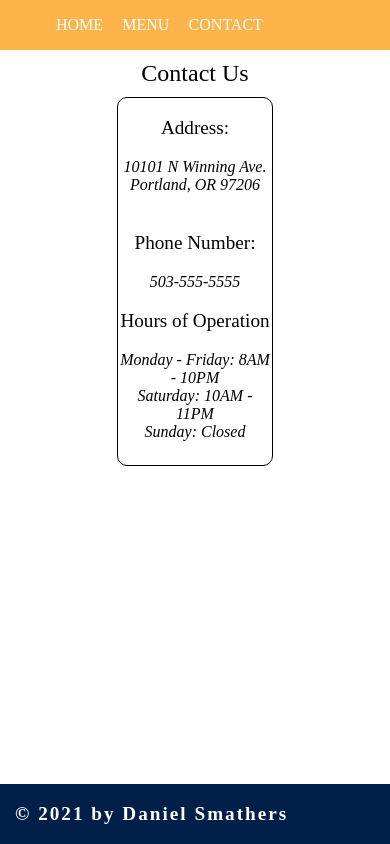
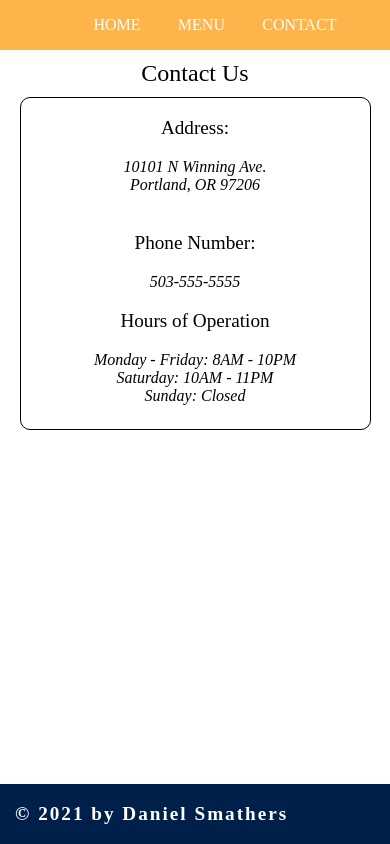
Before and after one commit to DSmathers/tOP_Restaurant, a React (Create React App) app: page /contact in a window 390 px wide. Built offline with nearby package versions, Linux system fonts and the light colour scheme; no server answers; the HTML template or start-up script is replaced by a standard one.

Commit message:
additional style rules for responsiveness, deleted random console.log

```diff
--- a/src/index.css
+++ b/src/index.css
@@ -52,24 +52,26 @@
 
 
 #navbar {
-  display: flex;
-  flex-direction: row;
   padding: 1rem;
+  width: 100%;
 }
 
 #main_page_nav  {
     text-align: center;
-    margin-right: 5rem;
+    margin-left: auto;
+    margin-right: auto;
     display: flex;
     flex-direction: row;
+    justify-content: space-evenly;
+    align-items: center;
     list-style: none;
     margin-top: auto;
     margin-bottom: auto;
+
 }
 
 .main_nav_link  {
     text-decoration: none;
-    margin-right: 1.2rem;
     text-transform: uppercase;
     color: white;
 }
@@ -137,20 +139,6 @@
     width: 60%;
     margin-left: auto;
     margin-right: auto;
-}
-
-@media only screen and (max-width: 600px)   {
-    #our-pizza  {
-        display: flex;
-        flex-direction: row;
-        flex-wrap: wrap;
-        padding-bottom: 10px;
-    }
-
-    #our-pizza-text {
-        width: 90%;
-
-    }
 }
 
 #our-pizza-text > .menu-box-link {
@@ -284,6 +272,7 @@
     padding-bottom: 1.5rem;
 }
 
+
 .contact-info-heads {
     font-style: normal;
     font-size: 1.2rem;
@@ -297,3 +286,21 @@
     letter-spacing: 2px;
     margin-left: 15px;
 }
+
+@media only screen and (max-width: 600px)   {
+    #our-pizza  {
+        display: flex;
+        flex-direction: row;
+        flex-wrap: wrap;
+        padding-bottom: 10px;
+    }
+
+    #our-pizza-text {
+        width: 90%;
+
+    }
+
+    #contact-info   {
+        width: 90%;
+    }
+}
--- a/src/pages/MenuPage.js
+++ b/src/pages/MenuPage.js
@@ -32,9 +32,6 @@ const MenuPage = () => {
     for(let key in saladMenu)    {
         salads.push(key)
     }
-
-    console.log(apps, salads)
-
 
     return (
         <>
```
